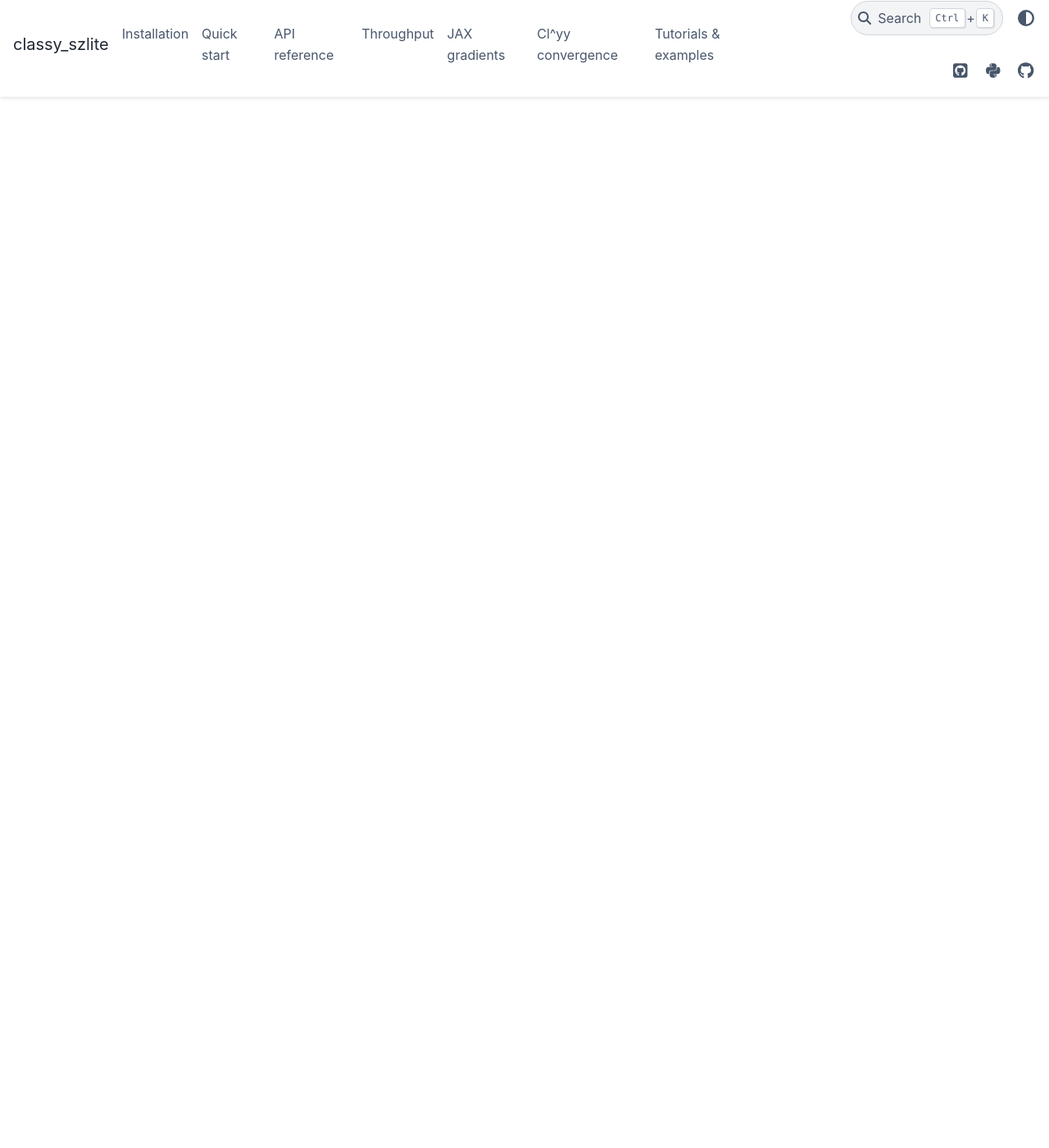
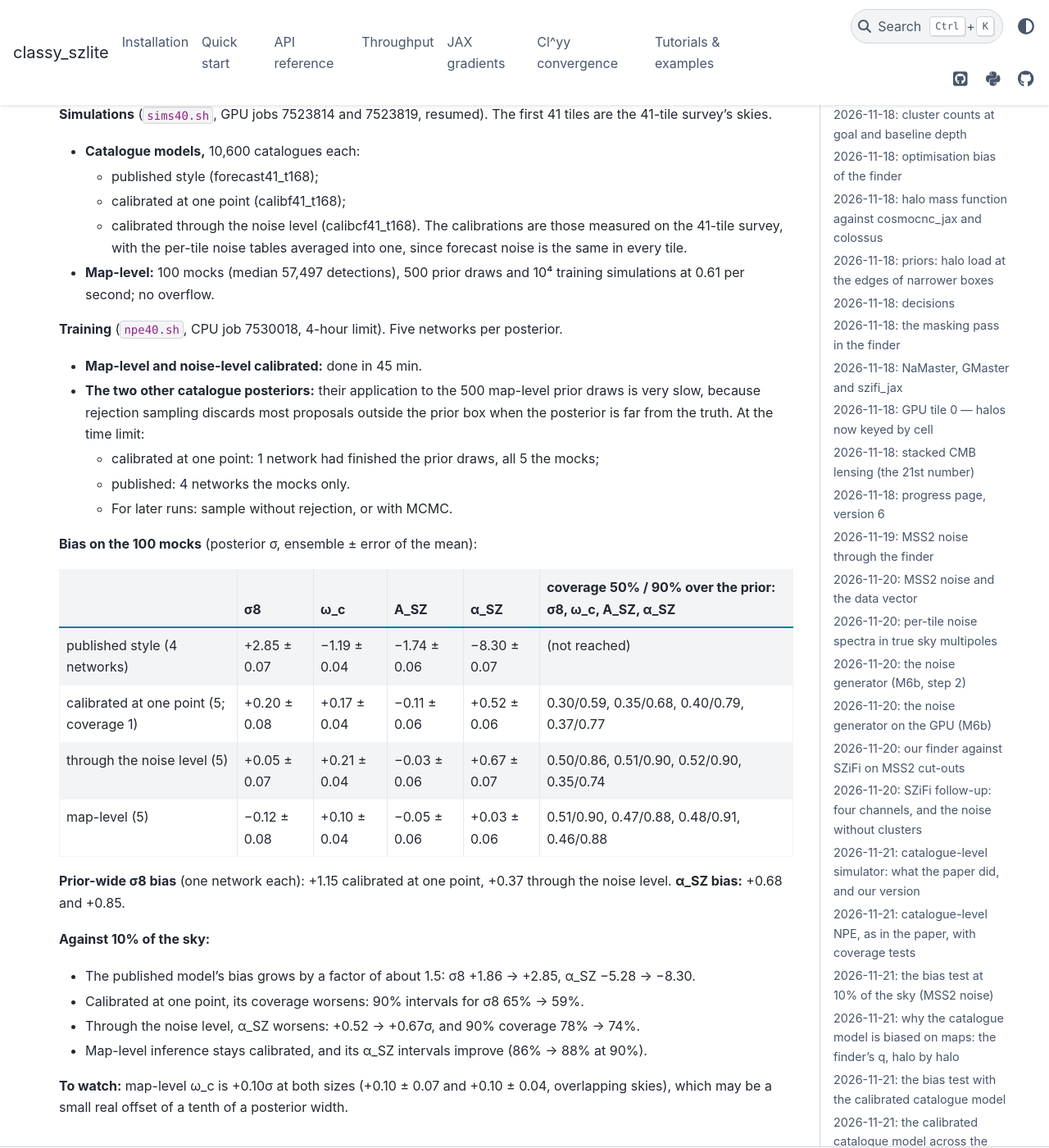
Before and after one commit to CLASS-SZ/classy_szlite, a Sphinx documentation site: the page built from docs/mapsim/LOG.md, in a window 1280 px wide and 1400 px high, scrolled down 40461 px. Shown: the whole window at 82% size. Built offline with Sphinx 7.4.7 and the PyData theme 0.15.4, drawn with Linux system fonts in a browser that asks for light colours; before the commit the page ends 40579 px from its top, so only the background shows below that.

Commit message:
mapsim: LOG: bias test at 40% of the sky: published catalogue model sigma8 +2.9, alpha_SZ -8.3 sigma; best calibrated alpha_SZ +0.67 sigma, 74% coverage; map-level unbiased and calibrated
Co-Authored-By: Claude Opus 5.5 <noreply@anthropic.com>
Claude-Session: https://claude.ai/code/session_01LKS4L5UW7SKf5qQ2WAJ8ew

```diff
--- a/docs/mapsim/LOG.md
+++ b/docs/mapsim/LOG.md
@@ -1673,3 +1673,55 @@ an equal mixture (`npe_ensemble.py`).
   - It is more likely the flow's flexibility, or the 21-number summary.
 - At 40% of the sky the seed scatter of about 0.1σ stays, in units of a
   posterior twice as narrow. An ensemble of 5 is a cheap default.
+
+## 2026-11-23: the bias test at 40% of the sky (168 tiles, forecast noise)
+
+**Simulations** (`sims40.sh`, GPU jobs 7523814 and 7523819, resumed). The
+first 41 tiles are the 41-tile survey's skies.
+- **Catalogue models,** 10,600 catalogues each:
+  - published style (forecast41_t168);
+  - calibrated at one point (calibf41_t168);
+  - calibrated through the noise level (calibcf41_t168).
+  The calibrations are those measured on the 41-tile survey, with the
+  per-tile noise tables averaged into one, since forecast noise is the same
+  in every tile.
+- **Map-level:** 100 mocks (median 57,497 detections), 500 prior draws and
+  10⁴ training simulations at 0.61 per second; no overflow.
+
+**Training** (`npe40.sh`, CPU job 7530018, 4-hour limit). Five networks per
+posterior.
+- **Map-level and noise-level calibrated:** done in 45 min.
+- **The two other catalogue posteriors:** their application to the 500
+  map-level prior draws is very slow, because rejection sampling discards
+  most proposals outside the prior box when the posterior is far from the
+  truth. At the time limit:
+  - calibrated at one point: 1 network had finished the prior draws, all 5
+    the mocks;
+  - published: 4 networks the mocks only.
+  - For later runs: sample without rejection, or with MCMC.
+
+**Bias on the 100 mocks** (posterior σ, ensemble ± error of the mean):
+
+| | σ8 | ω_c | A_SZ | α_SZ | coverage 50% / 90% over the prior: σ8, ω_c, A_SZ, α_SZ |
+|---|---|---|---|---|---|
+| published style (4 networks) | +2.85 ± 0.07 | −1.19 ± 0.04 | −1.74 ± 0.06 | −8.30 ± 0.07 | (not reached) |
+| calibrated at one point (5; coverage 1) | +0.20 ± 0.08 | +0.17 ± 0.04 | −0.11 ± 0.06 | +0.52 ± 0.06 | 0.30/0.59, 0.35/0.68, 0.40/0.79, 0.37/0.77 |
+| through the noise level (5) | +0.05 ± 0.07 | +0.21 ± 0.04 | −0.03 ± 0.06 | +0.67 ± 0.07 | 0.50/0.86, 0.51/0.90, 0.52/0.90, 0.35/0.74 |
+| map-level (5) | −0.12 ± 0.08 | +0.10 ± 0.04 | −0.05 ± 0.06 | +0.03 ± 0.06 | 0.51/0.90, 0.47/0.88, 0.48/0.91, 0.46/0.88 |
+
+**Prior-wide σ8 bias** (one network each): +1.15 calibrated at one point,
++0.37 through the noise level. **α_SZ bias:** +0.68 and +0.85.
+
+**Against 10% of the sky:**
+- The published model's bias grows by a factor of about 1.5: σ8
+  +1.86 → +2.85, α_SZ −5.28 → −8.30.
+- Calibrated at one point, its coverage worsens: 90% intervals for σ8 65% →
+  59%.
+- Through the noise level, α_SZ worsens: +0.52 → +0.67σ, and 90% coverage
+  78% → 74%.
+- Map-level inference stays calibrated, and its α_SZ intervals improve
+  (86% → 88% at 90%).
+
+**To watch:** map-level ω_c is +0.10σ at both sizes (+0.10 ± 0.07 and
++0.10 ± 0.04, overlapping skies), which may be a small real offset of a tenth
+of a posterior width.
```
